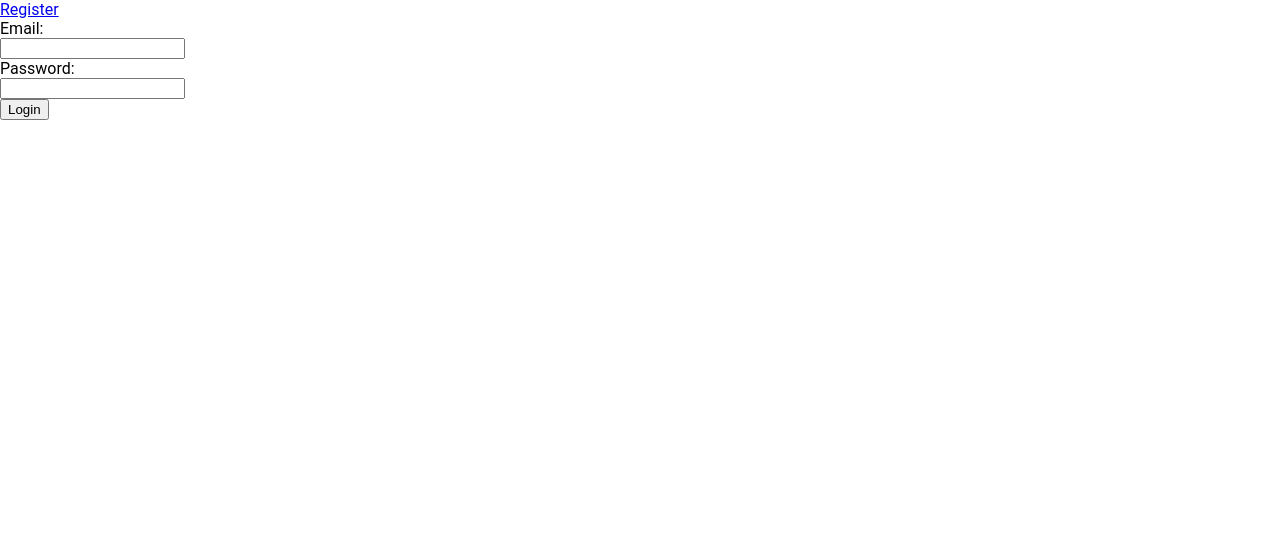
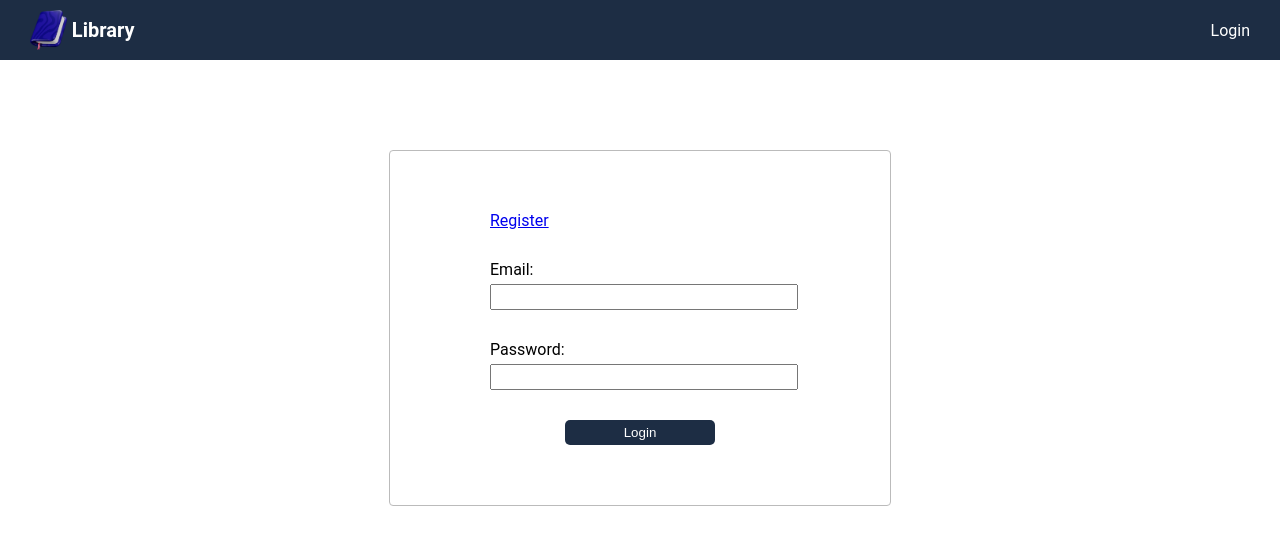
Before and after one commit to LuigiOdinson/Library-Website, a React (Vite) app in the folder LMS/: page /auth/login in a window 1280 px wide. Shown: the top 544 px of the page. Built offline with nearby package versions, Linux system fonts and the light colour scheme; no server answers.

Commit message:
completed the login page

```diff
--- a/LMS/src/Pages/authpages/LoginPage.jsx
+++ b/LMS/src/Pages/authpages/LoginPage.jsx
@@ -1,14 +1,16 @@
 import { useContext, useState } from "react"
 import { NavLink, useNavigate } from "react-router";
 import { userContext } from "../../UserContext.js";
+import Header from "../../components/Header.jsx";
 import axios from "axios"
+import "./authpages.css"
 
 export default function LoginPage() {
   const navigate = useNavigate();
   const [email, setEmail] = useState("");
   const [password, setPassword] = useState("");
   const [error, setError] = useState("");
-  const {setUser} = useContext(userContext);
+  const { setUser } = useContext(userContext);
 
   const loginButtonClicked = async () => {
     setError("");
@@ -32,12 +34,15 @@ export default function LoginPage() {
   }
 
   return (
-    <div className="LoginPage">
+    <>
       <title>Login</title>
+      <Header />
+      <div className="login-page">
 
-      <NavLink to={"/auth/register"} className="link">Register</NavLink>
+        <div className="auth-container">
 
           <div className="auth-section">
+            <NavLink to={"/auth/register"} className="auth-link">Register</NavLink>
             <div className="email-section">
               <p>Email:</p>
               <input type="text" value={email} onChange={emailOnChange} />
@@ -46,13 +51,17 @@ export default function LoginPage() {
               <p>Password:</p>
               <input type="password" value={password} onChange={passwordOnChange} />
             </div>
-        <button className="login-button" onClick={loginButtonClicked}>Login</button>
+            <div className="auth-button-container">
+              <button className="auth-button" onClick={loginButtonClicked}>Login</button>
+            </div>
             {error &&
-        <div className="message">
+              <div className="message-section">
                 {error}
               </div>
             }
           </div>
         </div>
+      </div>
+    </>
   )
 }
--- /dev/null
+++ b/LMS/src/Pages/authpages/authpages.css
@@ -0,0 +1,42 @@
+.login-page {
+  display: flex;
+  justify-content: center;
+  margin-top: 150px;
+}
+.auth-container {
+  display: flex;
+  justify-content: center;
+  align-items: center;
+
+  width: auto;
+  height: auto;
+  padding: 60px 100px;
+  border: 1px solid rgb(187, 187, 187);
+  border-radius: 4px;
+}
+.auth-link {
+  display: block;
+}
+.auth-section {
+  display: grid;
+  row-gap: 30px;
+  width: 300px;
+}
+.auth-section input {
+  width: 100%;
+  height: 20px;
+  margin-top: 5px;
+}
+.auth-button-container {
+  display: flex;
+  justify-content: center;
+}
+.auth-button {
+  width: 50%;
+  background-color: #1d2d44;
+  color: white;
+  padding: 5px;
+  border: none;
+  border-radius: 5px;
+  cursor: pointer;
+}
```
Lines whose indentation alone changed are shown as unchanged.
